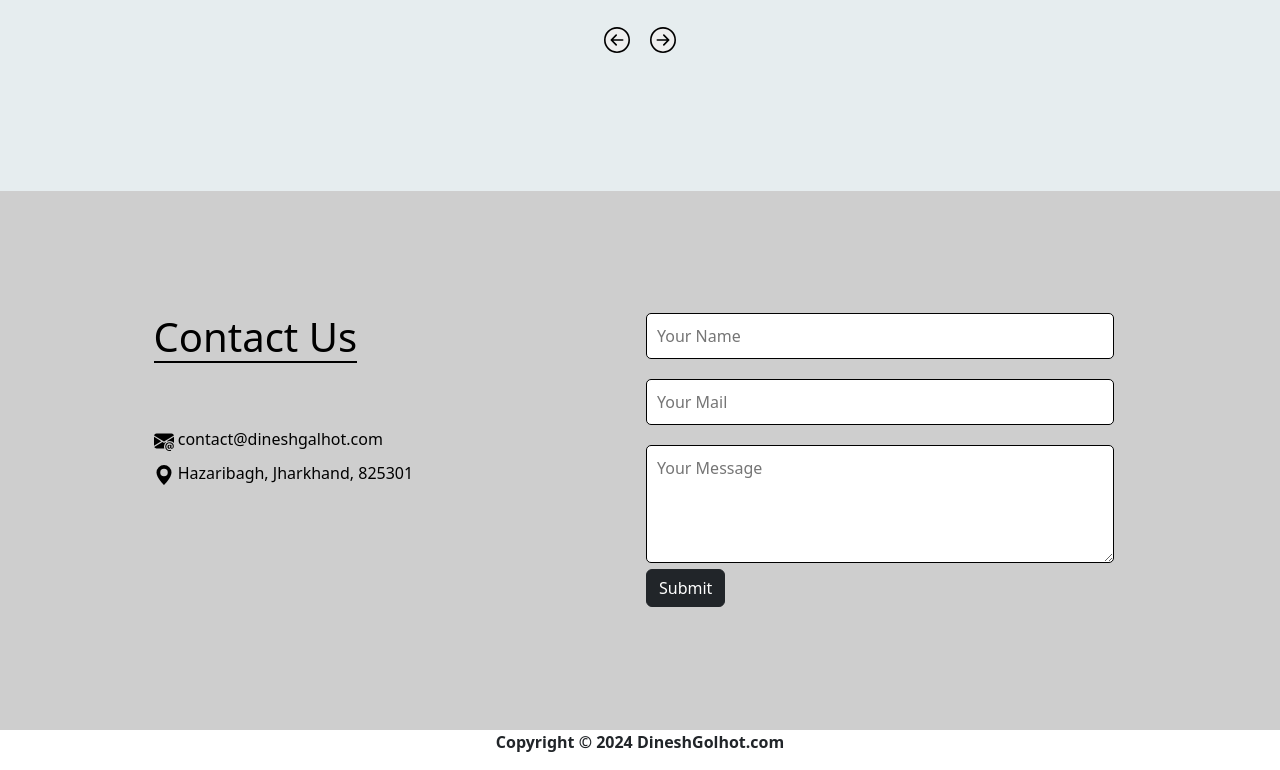
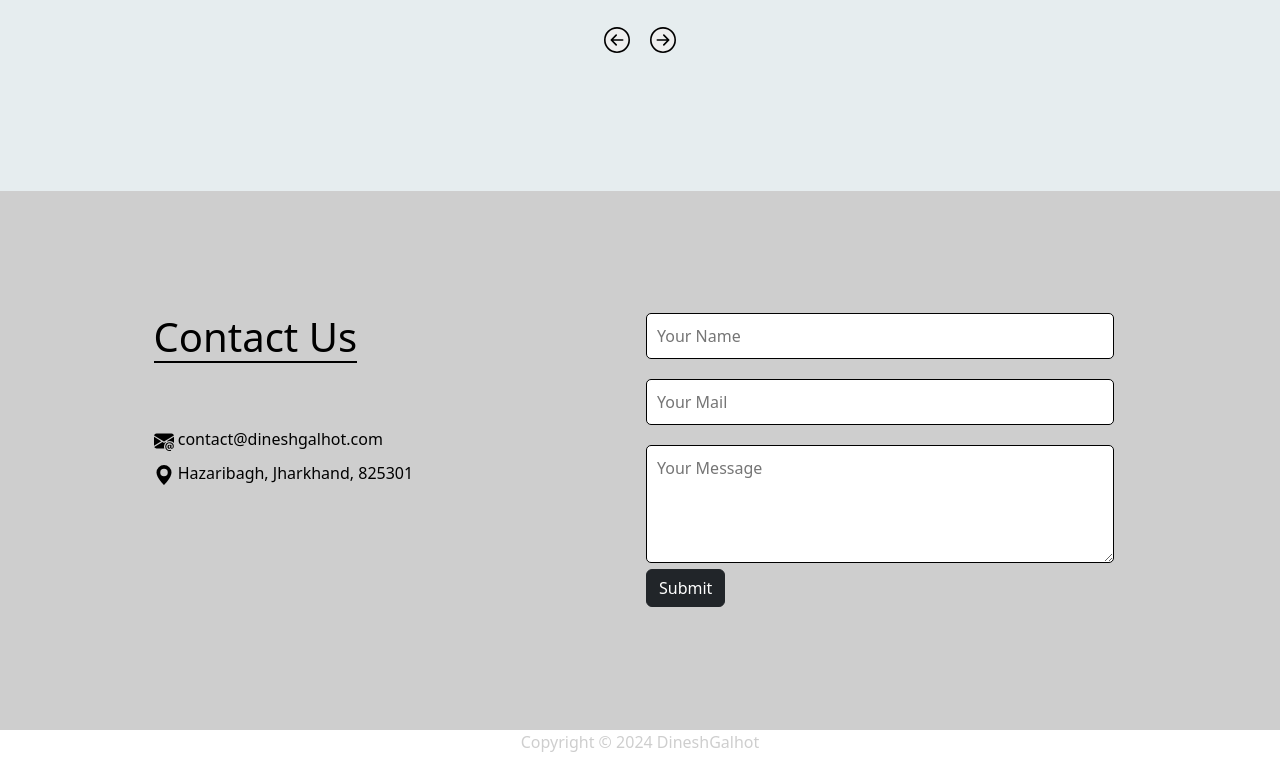
Before and after one commit to kumkumhaz/PhotographyApp, a plain HTML site: page index.html in a window 1280 px wide. Shown: the part 4383-5153 px from the top of the page. Drawn offline with nearby package versions, Linux system fonts and the light colour scheme.

Commit message:
footer updated

```diff
--- a/index.html
+++ b/index.html
@@ -51,12 +51,6 @@
                   <img src="assets/hero2.jpg" class="d-block w-100" alt="imageslider2">
               </div>
           </div>
-          <!-- <button class="carousel-control-prev" type="button" data-bs-target="#carouselExampleFade" data-bs-slide="prev">
-              <span class="carousel-control-prev-icon" aria-hidden="true"></span>
-          </button>
-          <button class="carousel-control-next" type="button" data-bs-target="#carouselExampleFade" data-bs-slide="next">
-              <span class="carousel-control-next-icon" aria-hidden="true"></span>
-          </button> -->
       </div>
     </section>
 
@@ -186,7 +180,7 @@
       </div>
   </section>
   <footer class="footer">
-    <p>Copyright © 2024 DineshGolhot.com</p>
+    <p>Copyright © 2024 DineshGalhot</p>
   </footer>
 
 
--- a/style.css
+++ b/style.css
@@ -92,7 +92,6 @@ h1.heading,
     width: 50%;
 }
 
-
 .herotext p{
     margin-bottom: var(--defbottommargin);
     font-size: 3.8vw;
@@ -100,7 +99,6 @@ h1.heading,
     line-height: 1.3;
 
 }
-
 .col {
     flex: 25%;
     padding: 0 10px;
@@ -305,7 +303,9 @@ footer {
     display: flex;
     align-items: center;
     justify-content: center;
-    font-weight: 600;
+    font-weight: 400;
+    font-size: 16px;
+    color: var(--lightgray);
 }
 
 @media (min-width: 468px) and (max-width: 891.98px) {
```
